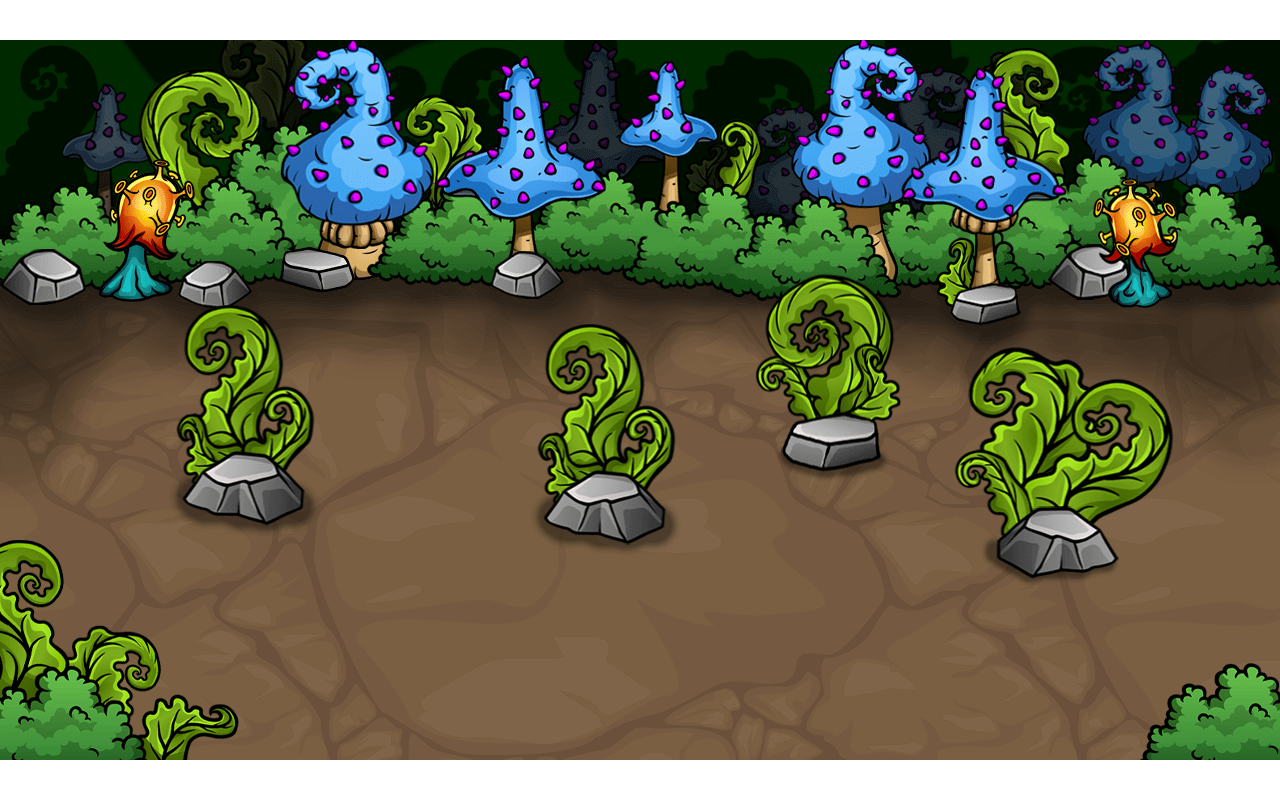
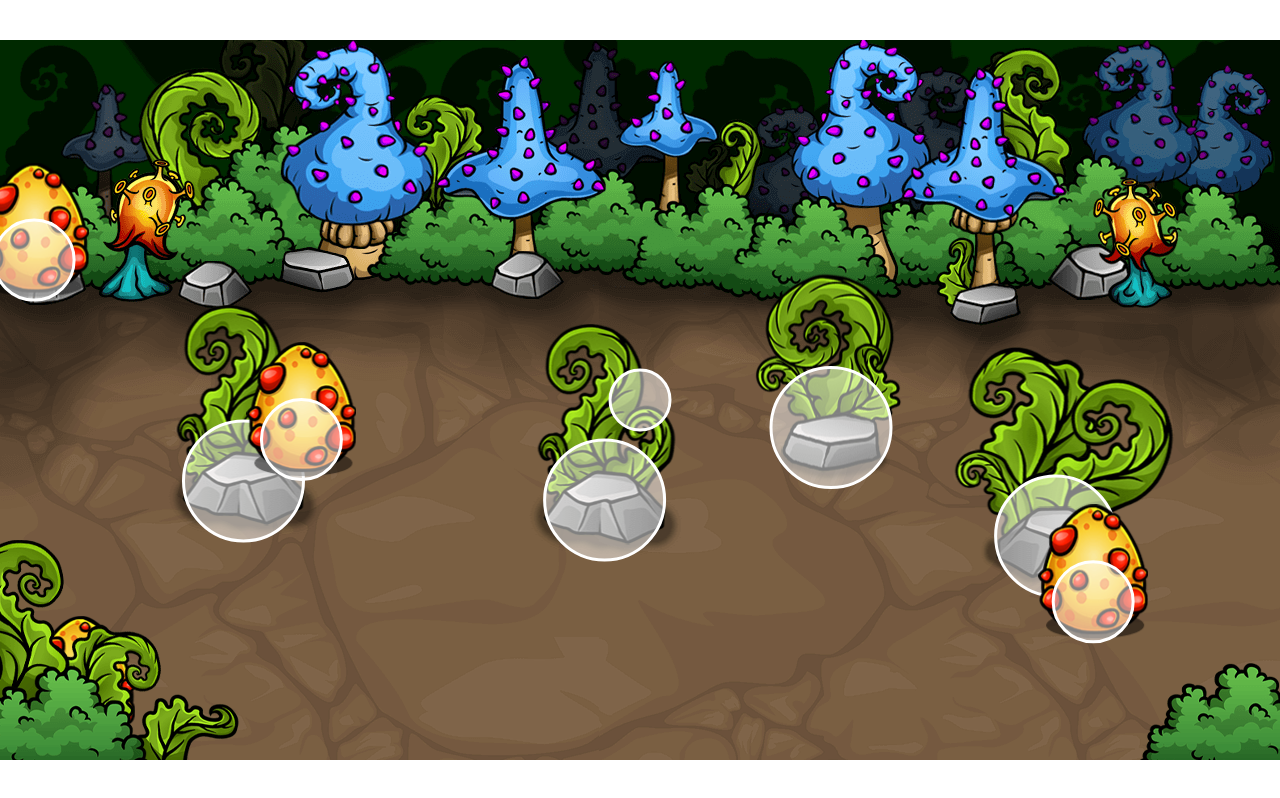
Before and after one commit to VerbalDye/html-canvas-game, a plain HTML site: page index.html in a window 1280 px wide. Drawn offline with Linux system fonts and the light colour scheme.

Commit message:
added egg creation

```diff
--- a/assets/index.js
+++ b/assets/index.js
@@ -21,7 +21,7 @@ window.addEventListener('load', function () {
             this.dy = 0;
             this.speedModifier = 5;
             this.spriteWidth = 255;
-            this.spriteHeight = 255;
+            this.spriteHeight = 256;
             this.width = this.spriteWidth;
             this.height = this.spriteHeight;
             this.spriteX;
@@ -126,16 +126,51 @@ window.addEventListener('load', function () {
         }
     }
 
+    class Egg {
+        constructor(game) {
+            this.game = game;
+            this.collisionX = Math.random() * this.game.width;
+            this.collisionY = Math.random() * this.game.height;
+            this.collisionRadius = 40;
+            this.image = document.getElementById('egg');
+            this.spriteWidth = 110;
+            this.spriteHeight = 135;
+            this.width = this.spriteWidth;
+            this.height = this.spriteHeight;
+            this.spriteX = this.collisionX - this.width * 0.5;
+            this.spriteY = this.collisionY - this.height * 0.5 - 30;
+        }
+        draw(context) {
+            context.drawImage(this.image, this.spriteX, this.spriteY, this.width, this.height);
+            if (this.game.debug) {
+                context.beginPath();
+                context.arc(this.collisionX, this.collisionY, this.collisionRadius, 0, Math.PI * 2);
+                context.save();
+                context.globalAlpha = 0.5;
+                context.fill();
+                context.restore();
+                context.stroke();
+            }
+        }
+    }
+
     class Game {
         constructor(canvas) {
             this.canvas = canvas;
             this.width = this.canvas.width;
             this.height = this.canvas.height;
             this.topMargin = 260;
-            this.debug = false;
+            this.debug = true;
+            this.fps = 70;
+            this.timer = 0;
+            this.interval = 1000 / this.fps;
+            this.eggTimer = 0;
+            this.eggInterval = 1000;
             this.player = new Player(this);
             this.numberOfObstacles = 10;
+            this.maxEggs = 10;
             this.obstacles = [];
+            this.eggs = [];
             this.mouse = {
                 x: this.width * 0.5,
                 y: this.height * 0.5,
@@ -166,10 +201,23 @@ window.addEventListener('load', function () {
                 if (event.key == 'd') this.debug = !this.debug;
             });
         }
-        render(context) {
-            this.obstacles.forEach(obstacle => obstacle.draw(context));
-            this.player.draw(context);
-            this.player.update();
+        render(context, deltaTime) {
+            if (this.timer > this.interval) {
+                context.clearRect(0, 0, canvas.width, canvas.height);
+                this.obstacles.forEach(obstacle => obstacle.draw(context));
+                this.eggs.forEach(egg => egg.draw(context));
+                this.player.draw(context);
+                this.player.update();
+                this.timer = 0;
+            }
+            this.timer += deltaTime;
+
+            if(this.eggTimer > this.eggInterval && this.eggs.length < this.maxEggs) {
+                this.addEgg()
+                this.eggTimer = 0;
+            } else {
+                this.eggTimer += deltaTime
+            }
         }
         checkCollision(a, b) {
             const dx = a.collisionX - b.collisionX;
@@ -177,6 +225,9 @@ window.addEventListener('load', function () {
             const distance = Math.hypot(dy, dx);
             const sumOfRadii = a.collisionRadius + b.collisionRadius;
             return [distance < sumOfRadii, distance, sumOfRadii, dx, dy];
+        }
+        addEgg(){
+            this.eggs.push(new Egg(this));
         }
         init() {
             let attempts = 0;
@@ -205,10 +256,12 @@ window.addEventListener('load', function () {
     const game = new Game(canvas);
     game.init();
 
-    function animate() {
-        ctx.clearRect(0, 0, canvas.width, canvas.height);
-        game.render(ctx);
+    let lastTime = 0;
+    function animate(timeStamp) {
+        const deltaTime = timeStamp - lastTime;
+        lastTime = timeStamp;
+        game.render(ctx, deltaTime);
         window.requestAnimationFrame(animate);
     }
-    animate();
+    animate(0);
 });
--- a/assets/style.css
+++ b/assets/style.css
@@ -20,6 +20,6 @@
     pointer-events: none;
 }
 
-#obstacles, #bull  {
+#obstacles, #bull, #egg  {
     display: none;
 }
--- a/index.html
+++ b/index.html
@@ -12,6 +12,7 @@
     <img id="overlay" src="assets/img/overlay.png">
     <img id="obstacles" src="assets/img/obstacles.png">
     <img id="bull" src="assets/img/bull.png">
+    <img id="egg" src="assets/img/egg.png"
 </body>
 <script src="./assets/index.js"></script>
 </html>
```
